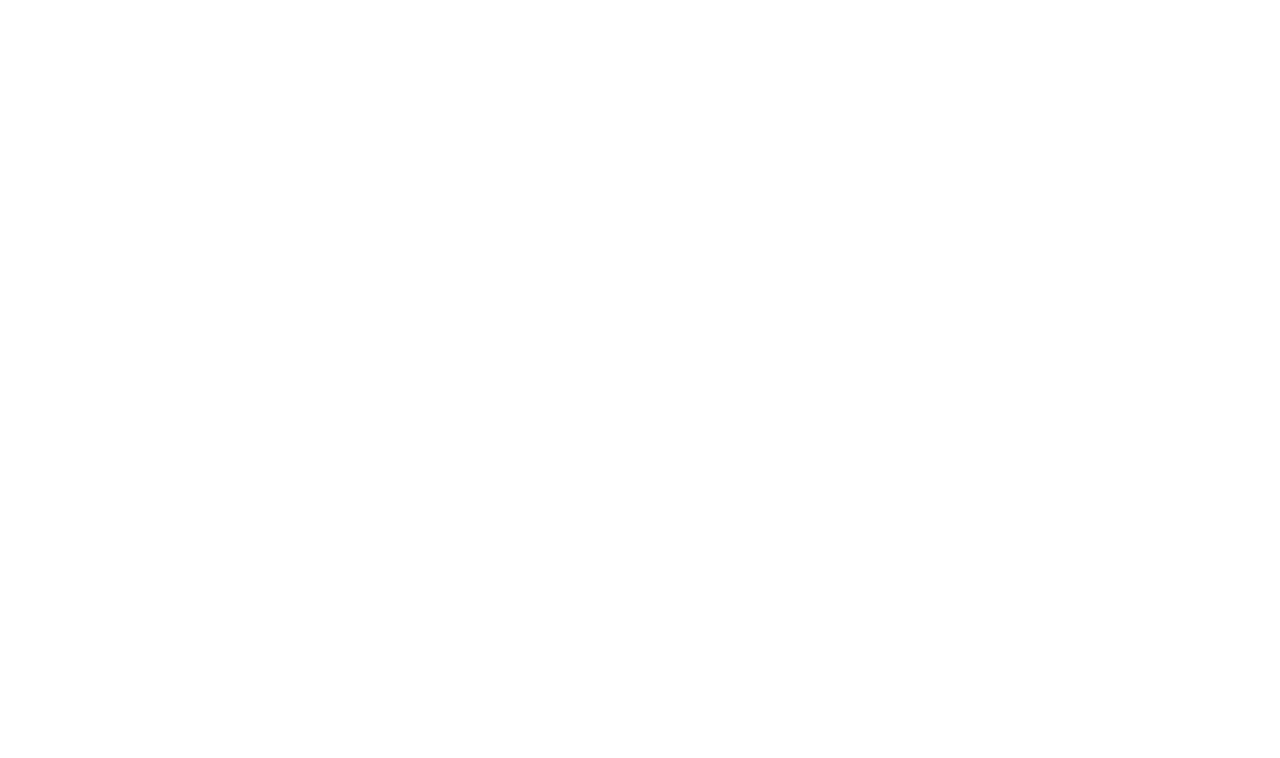
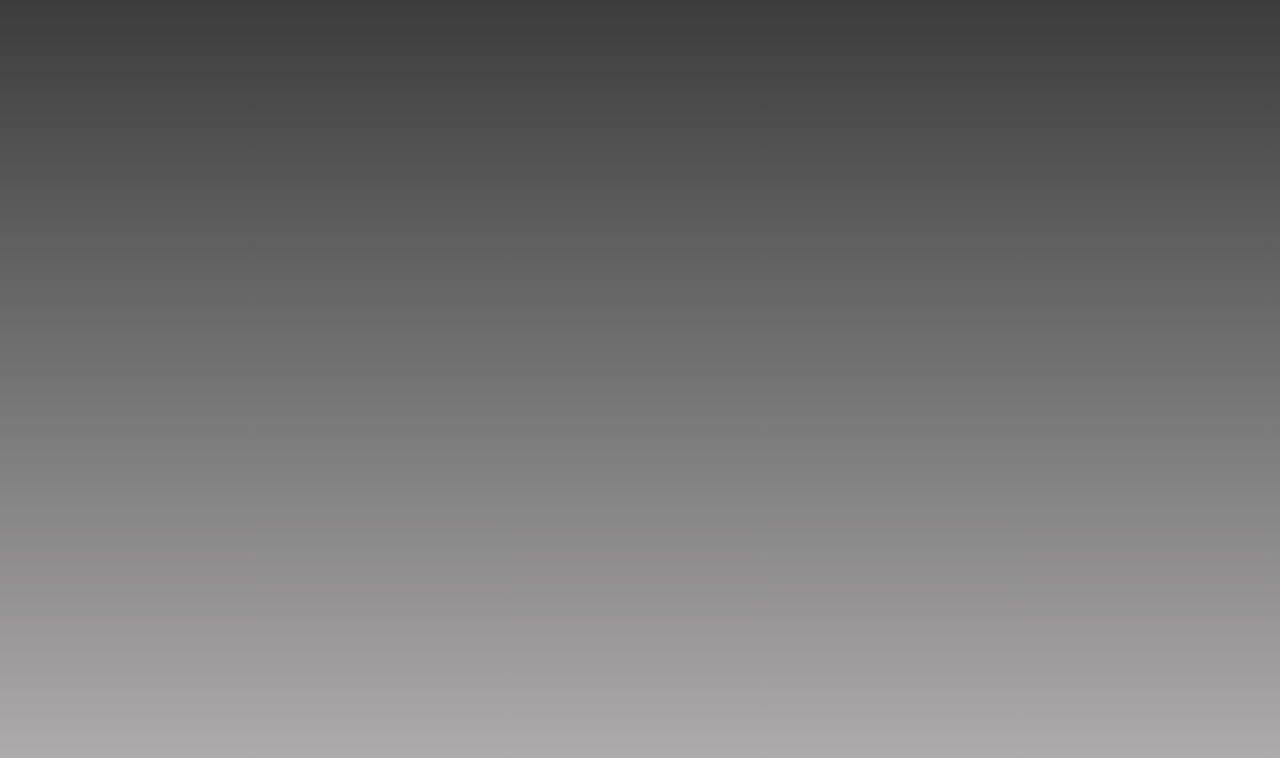
Before and after one commit to Jamondixon/portfolio_site, a plain HTML site: page about.html in a window 1280 px wide. Drawn offline with Linux system fonts and the light colour scheme.

Commit message:
pages css

```diff
--- a/about.css
+++ b/about.css
@@ -0,0 +1,13 @@
+@import url('https://fonts.googleapis.com/css2?family=Poppins:wght@200;300;400;500;600;700;800;900&display=swap');
+
+* {
+    margin: 0;
+    padding: 0;
+    font-family: 'Poppins', sans-serif;
+}
+
+body {
+    min-height: 100vh;
+    background: linear-gradient(rgb(60, 60, 60), rgb(179, 177, 177));
+    overflow: hidden;
+}
--- a/contact.css
+++ b/contact.css
@@ -0,0 +1,13 @@
+@import url('https://fonts.googleapis.com/css2?family=Poppins:wght@200;300;400;500;600;700;800;900&display=swap');
+
+* {
+    margin: 0;
+    padding: 0;
+    font-family: 'Poppins', sans-serif;
+}
+
+body {
+    min-height: 100vh;
+    background: linear-gradient(rgb(60, 60, 60), rgb(179, 177, 177));
+    overflow: hidden;
+}
--- a/projects.css
+++ b/projects.css
@@ -0,0 +1,13 @@
+@import url('https://fonts.googleapis.com/css2?family=Poppins:wght@200;300;400;500;600;700;800;900&display=swap');
+
+* {
+    margin: 0;
+    padding: 0;
+    font-family: 'Poppins', sans-serif;
+}
+
+body {
+    min-height: 100vh;
+    background: linear-gradient(rgb(60, 60, 60), rgb(179, 177, 177));
+    overflow: hidden;
+}
```
Also changed, not shown: index.css (+11 -7 lines).
